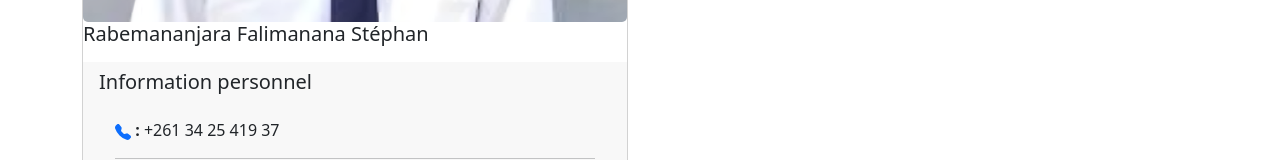
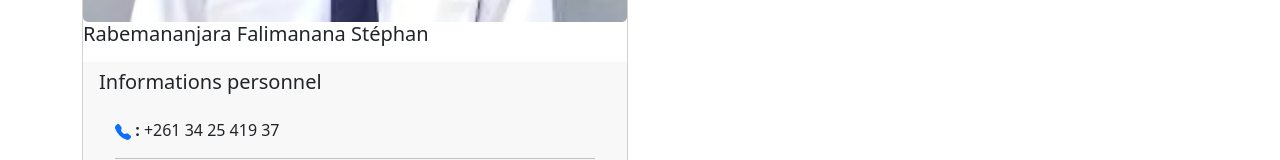
Before and after one commit to falimananaGithub/myprofil, a React (Create React App) app: page / in a window 1280 px wide. Shown: the part 586-746 px from the top of the page. Built offline with nearby package versions, Linux system fonts and the light colour scheme.

Commit message:
correcting email

```diff
--- a/src/pages/home/Home.js
+++ b/src/pages/home/Home.js
@@ -28,14 +28,14 @@ const Home = () => {
                             </div>
                             <Card.Header className='mt-2'>
                                 <Card.Title>
-                                    <label>Information personnel</label>
+                                    <label>Informations personnel</label>
                                 </Card.Title>
 
                                 <Card.Body>
                                     <div className='contact-info' style={{ wordBreak: 'break-word' }}>
                                         <div><strong><BsTelephoneFill className='text-primary' /> :</strong> <span> +261 34 25 419 37</span></div>
                                         <hr />
-                                        <div> <strong ><IoIosMail className='text-primary' /> : </strong><span> rabemananjarafalimananastephan@gmail.com</span></div>
+                                        <div><span>  <strong ><IoIosMail className='text-primary' /> : </strong> rabemananjarafalimananastephan@gmail.com</span></div>
                                         <hr />
                                         <div><strong><FaLocationDot className='text-primary' /> : </strong><span> Cité Ambohipo bloc-34 </span></div>
 
```
